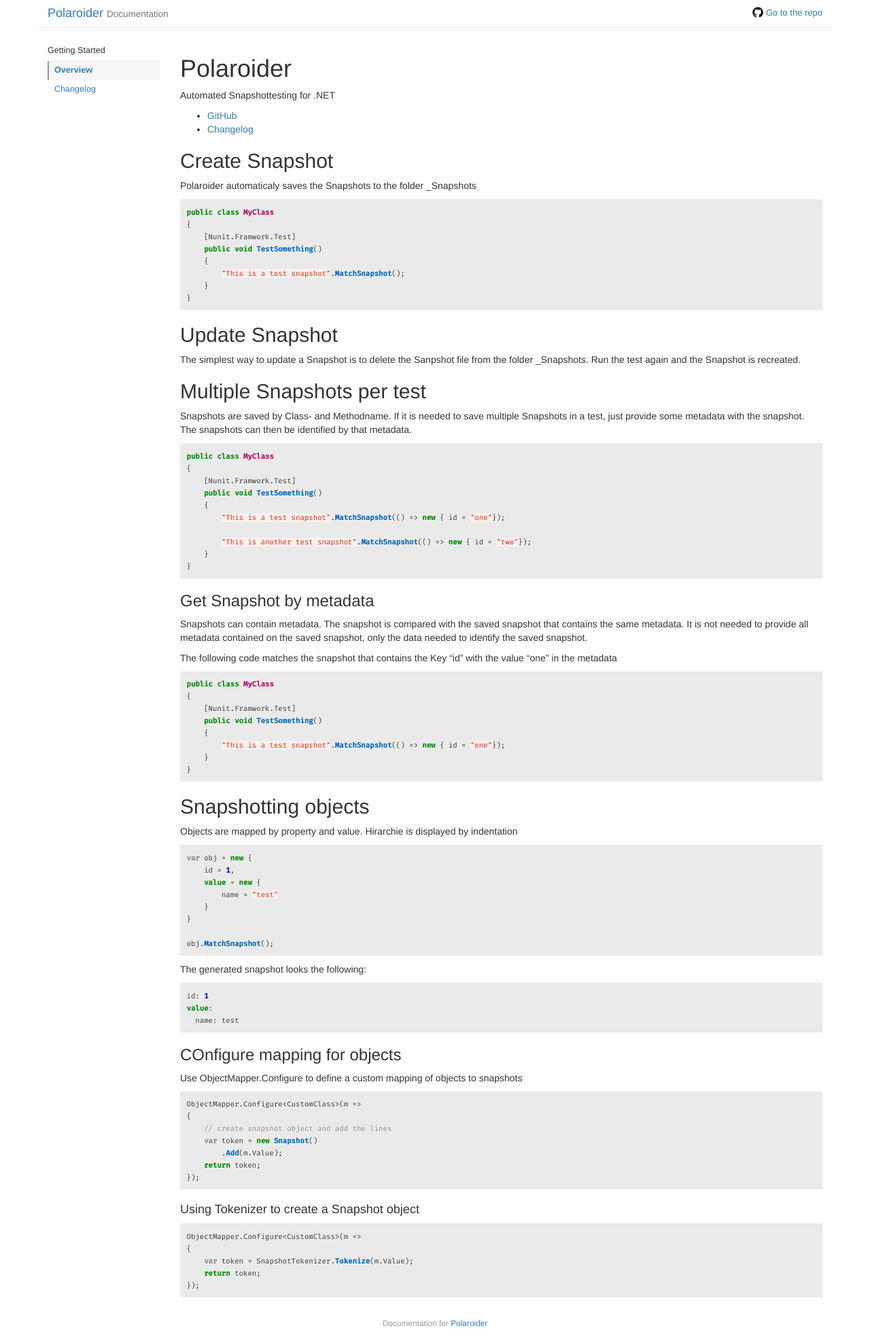
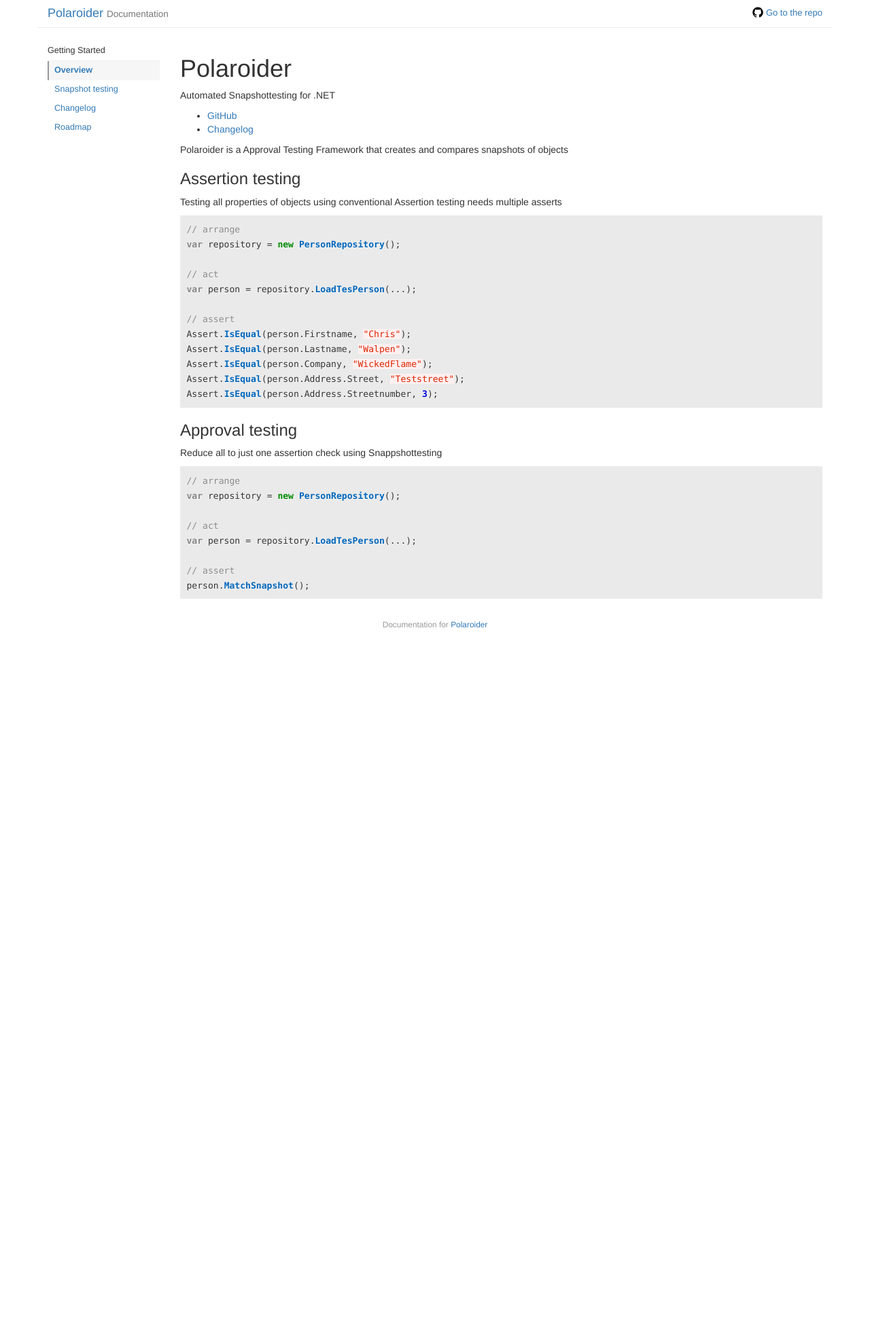
Before and after one commit to WickedFlame/Polaroider, a Jekyll site: the page built from docs/index.md, in a window 1280 px wide. Shown: the whole page at 68% size. Built offline with Jekyll 4.4.1, drawn with Linux system fonts in a browser that asks for light colours; our own code applies the rules of GitHub Pages for plain Markdown files; after the commit the page ends 948 px from its top, so only the background shows below that.

Commit message:
Updated docs

````diff
--- a/docs/_includes/navigation.html
+++ b/docs/_includes/navigation.html
@@ -1,7 +1,9 @@
 <ul class="nav nav-list">
     <li class="nav-header">Getting Started</li>
     <li {% if page.url == "/" %}class="active"{% endif %}><a href="{{ site.baseurl }}/">Overview</a></li>
+    <li {% if page.url == "/api.html" %}class="active"{% endif %}><a href="{{ site.baseurl }}/api">Snapshot testing</a></li>
     <li {% if page.url == "/changelog.html" %}class="active"{% endif %}><a href="{{ site.baseurl }}/changelog">Changelog</a></li>
+    <li {% if page.url == "/roadmap.html" %}class="active"{% endif %}><a href="{{ site.baseurl }}/roadmap">Roadmap</a></li>
 
     <!-- <li class="nav-header">How-To</li>
     <li {% if page.url == "/HowTo/ProfileCode.html" %}class="active"{% endif %}><a href="{{ site.baseurl }}/HowTo/ProfileCode">Profile Code</a></li>
--- a/docs/css/main.css
+++ b/docs/css/main.css
@@ -4,7 +4,7 @@ body {
 }
 
 pre, code, pre code {
-    font-family: 'Fira Mono', monospace;
+    /* font-family: 'Fira Mono', monospace; */
     border: none;
     border-radius: 0;
     background-color: #eaeaea;
@@ -12,7 +12,8 @@ pre, code, pre code {
 }
 
 pre {
-    font-size: 0.9em;
+    /* font-size: 0.9em; */
+    font-size: 110%;
 }
 
 header {
--- a/docs/index.md
+++ b/docs/index.md
@@ -8,89 +8,34 @@ Automated Snapshottesting for .NET
 - [GitHub](https://github.com/WickedFlame/Polaroider)
 - [Changelog](changelog)
 
-## Create Snapshot
-Polaroider automaticaly saves the Snapshots to the folder _Snapshots
+Polaroider is a Approval Testing Framework that creates and compares snapshots of objects
+
+### Assertion testing
+Testing all properties of objects using conventional Assertion testing needs multiple asserts
 ```csharp
-public class MyClass
-{
-    [Nunit.Framwork.Test]
-    public void TestSomething()
-    {
-        "This is a test snapshot".MatchSnapshot();
-    }
-}
+// arrange
+var repository = new PersonRepository();
+
+// act
+var person = repository.LoadTesPerson(...);
+
+// assert
+Assert.IsEqual(person.Firstname, "Chris");
+Assert.IsEqual(person.Lastname, "Walpen");
+Assert.IsEqual(person.Company, "WickedFlame");
+Assert.IsEqual(person.Address.Street, "Teststreet");
+Assert.IsEqual(person.Address.Streetnumber, 3);
 ```
 
-## Update Snapshot
-The simplest way to update a Snapshot is to delete the Sanpshot file from the folder _Snapshots. Run the test again and the Snapshot is recreated.
+### Approval testing
+Reduce all to just one assertion check using Snappshottesting
+```csharp
+// arrange
+var repository = new PersonRepository();
 
-## Multiple Snapshots per test
-Snapshots are saved by Class- and Methodname. If it is needed to save multiple Snapshots in a test, just provide some metadata with the snapshot. The snapshots can then be identified by that metadata.
-```csharp
-public class MyClass
-{
-    [Nunit.Framwork.Test]
-    public void TestSomething()
-    {
-        "This is a test snapshot".MatchSnapshot(() => new { id = "one"});
+// act
+var person = repository.LoadTesPerson(...);
 
-        "This is another test snapshot".MatchSnapshot(() => new { id = "two"});
-    }
-}
+// assert
+person.MatchSnapshot();
 ```
-
-### Get Snapshot by metadata
-Snapshots can contain metadata. The snapshot is compared with the saved snapshot that contains the same metadata.
-It is not needed to provide all metadata contained on the saved snapshot, only the data needed to identify the saved snapshot.
-
-The following code matches the snapshot that contains the Key "id" with the value "one" in the metadata
-```csharp
-public class MyClass
-{
-    [Nunit.Framwork.Test]
-    public void TestSomething()
-    {
-        "This is a test snapshot".MatchSnapshot(() => new { id = "one"});
-    }
-}
-```
-
-## Snapshotting objects
-Objects are mapped by property and value. Hirarchie is displayed by indentation
-```csharp
-var obj = new {
-    id = 1,
-    value = new {
-        name = "test"
-    }
-}
-
-obj.MatchSnapshot();
-```
-The generated snapshot looks the following:
-```csharp
-id: 1
-value:
-  name: test
-```
-
-### COnfigure mapping for objects
-Use ObjectMapper.Configure to define a custom mapping of objects to snapshots
-```csharp
-ObjectMapper.Configure<CustomClass>(m =>
-{
-    // create snapshot object and add the lines
-    var token = new Snapshot()
-        .Add(m.Value);
-    return token;
-});
-```
-
-#### Using Tokenizer to create a Snapshot object
-```csharp
-ObjectMapper.Configure<CustomClass>(m =>
-{
-    var token = SnapshotTokenizer.Tokenize(m.Value);
-    return token;
-});
-```
````
Also changed, not shown: docs/api.md (added, +98 -0 lines), docs/roadmap.md (added, +11 -0 lines), README.md.
